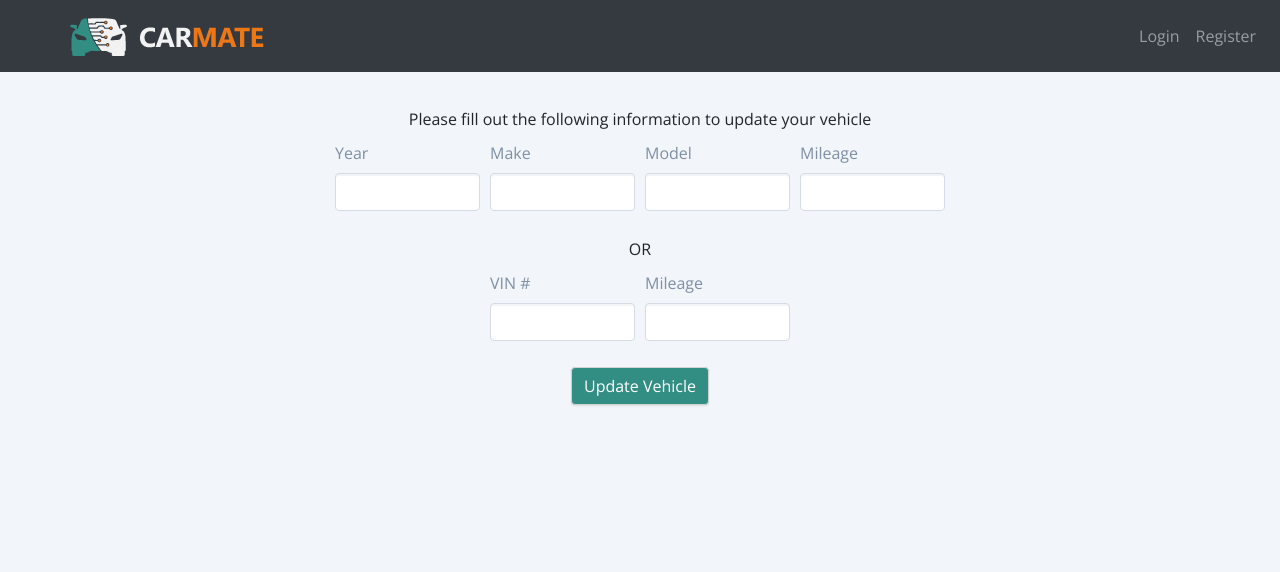
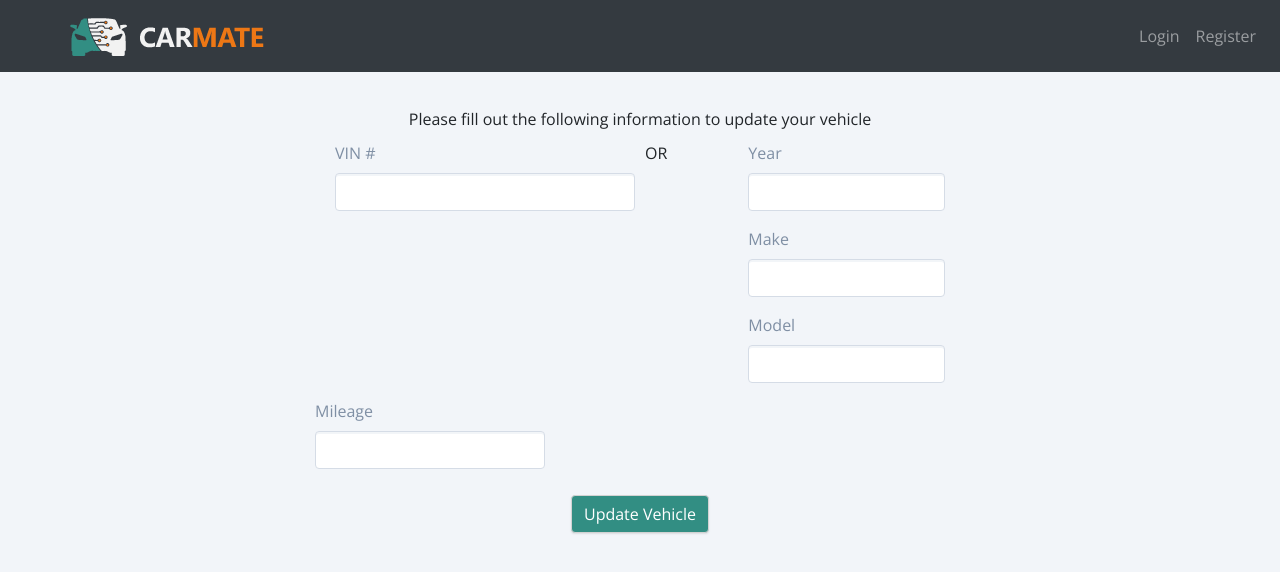
Before and after one commit to rebecalvarez/carmate, a React (Create React App) app in the folder client/: page / in a window 1280 px wide. Shown: the top 572 px of the page. Built offline with nearby package versions, Linux system fonts and the light colour scheme.

Commit message:
updates on the CardForm and bootstrap package

```diff
--- a/client/src/index.js
+++ b/client/src/index.js
@@ -1,6 +1,7 @@
 import React from 'react';
 import ReactDOM from 'react-dom';
 import * as serviceWorker from './registerServiceWorker';
+import "../node_modules/bootstrap/dist/css/bootstrap.min.css"
 import App from './App';
 
 ReactDOM.render(<App />, document.getElementById('app'));
--- a/client/src/views/elements/CarForm/index.js
+++ b/client/src/views/elements/CarForm/index.js
@@ -23,58 +23,39 @@ export default class CarForm extends Component {
   <Col md={{ size: 6, offset: 3 }}>
   <Row> <Col className="spacing">Please fill out the following information to update your vehicle</Col></Row>
   <Row form="true">
-    <Col md={3}>
+  <Col md={6} >
+      <FormGroup className="vinStyle">
+        <Label for="vin">VIN #</Label>
+        <Input type="vin" name="vin" id="vin" placeholder="" />
+      </FormGroup>
+    </Col>
+    <Col md={2} >OR</Col>
+    <Col md={4}>
 
       <FormGroup>
         <Label for="Year">Year</Label>
         <Input type="year" name="year" id="year" placeholder="" />
       </FormGroup>
-    </Col>
-    <Col md={3}>
       <FormGroup>
         <Label for="Make">Make</Label>
         <Input type="make" name="make" id="make" placeholder="" />
       </FormGroup>
-    </Col>
-    <Col md={3}>
       <FormGroup>
         <Label for="Model">Model</Label>
         <Input type="model" name="model" id="model" placeholder="" />
       </FormGroup>
     </Col>
-    <Col md={3}>
+
+    <Row >
       <FormGroup>
         <Label for="Mileage">Mileage</Label>
         <Input type="mileage" name="mileage" id="mileage" placeholder="" />
       </FormGroup>
-    </Col>
-  </Row>
-  <Row>
-
-    <Col className="spacing">OR</Col>
-
+    </Row>
   </Row>
 
-  <Row form="true">
-    <Col md={3}>
 
-    </Col>
-    <Col md={3}>
-      <FormGroup>
-        <Label for="vin">VIN #</Label>
-        <Input type="vin" name="vin" id="vin" placeholder="" />
-      </FormGroup>
-    </Col>
-    <Col md={3}>
-      <FormGroup>
-      <Label for="Mileage">Mileage</Label>
-        <Input type="mileage" name="mileage" id="mileage" placeholder="" />
-      </FormGroup>
-    </Col>
-    <Col md={3}>
 
-    </Col>
-  </Row>
   <Row>
     <Col className="spacing">
   <Button className="button-style">Update Vehicle</Button>
--- a/client/src/views/elements/CarForm/style.css
+++ b/client/src/views/elements/CarForm/style.css
@@ -12,5 +12,9 @@
     background: #328E83 !important;
 }
 
+.vinStyle {
+    vertical-align: -webkit-baseline-middle;
+}
+
 /* colors
 #328E83 #ED7715  */
--- a/package.json
+++ b/package.json
@@ -33,6 +33,7 @@
     "@material-ui/icons": "^3.0.2",
     "@material-ui/styles": "^3.0.0-alpha.10",
     "axios": "^0.18.0",
+    "bootstrap": "^4.3.1",
     "clsx": "^1.0.3",
     "express": "^4.16.3",
     "final-form": "^4.12.0",
```
Also changed, not shown: 1 other file (tests, documents, lock files or other folders).
